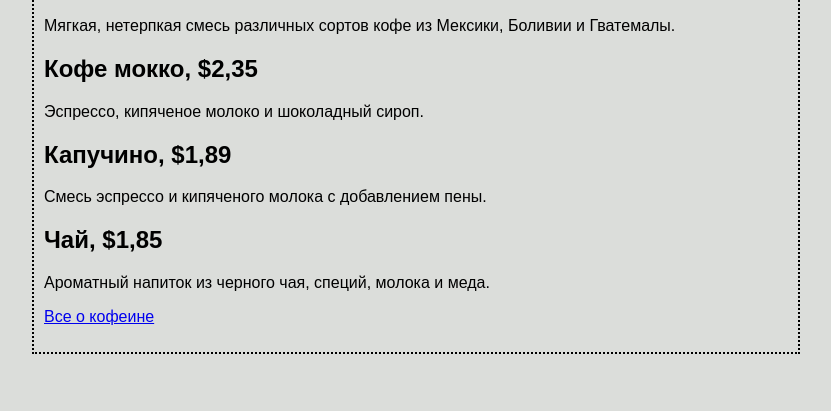
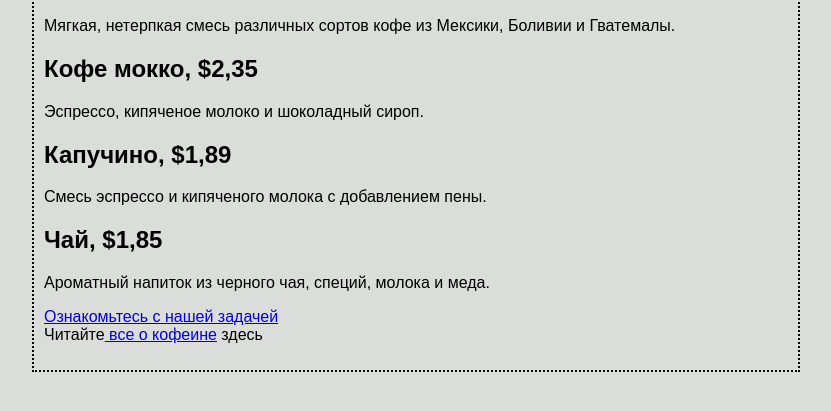
Before and after one commit to KozakDima/hello_vs_code, a plain HTML site: page Index.html in a window 1280 px wide. Shown: the part 131-542 px from the top of the page, without its empty margins (224-1055 px from the left). Drawn offline with Linux system fonts and the light colour scheme.

Commit message:
Update Index.html

```diff
--- a/Index.html
+++ b/Index.html
@@ -7,10 +7,6 @@
 	<meta name="viewport" content="width=device-width, initial-scale=1.0">
 	<title>Кафе Starbuzz</title>
 	<link rel="stylesheet" href="styleIndex.css">
-
-	<style type="text/css">
-
-	</style>
 </head>
 
 <body>
@@ -25,7 +21,9 @@
 	<h2>Чай, $1,85</h2>
 	<p>Ароматный напиток из черного чая, специй, молока и меда.</p>
 	<p>
-		<a href="http://wickedlysmart.com/buzz"> Все о кофеине</a>
+		<a href="mission.html">Ознакомьтесь с нашей задачей</a>
+		<br>
+		Читайте<a href="http://wickedlysmart.com/buzz"> все о кофеине</a> здесь
 	</p>
 
 </body>
```
